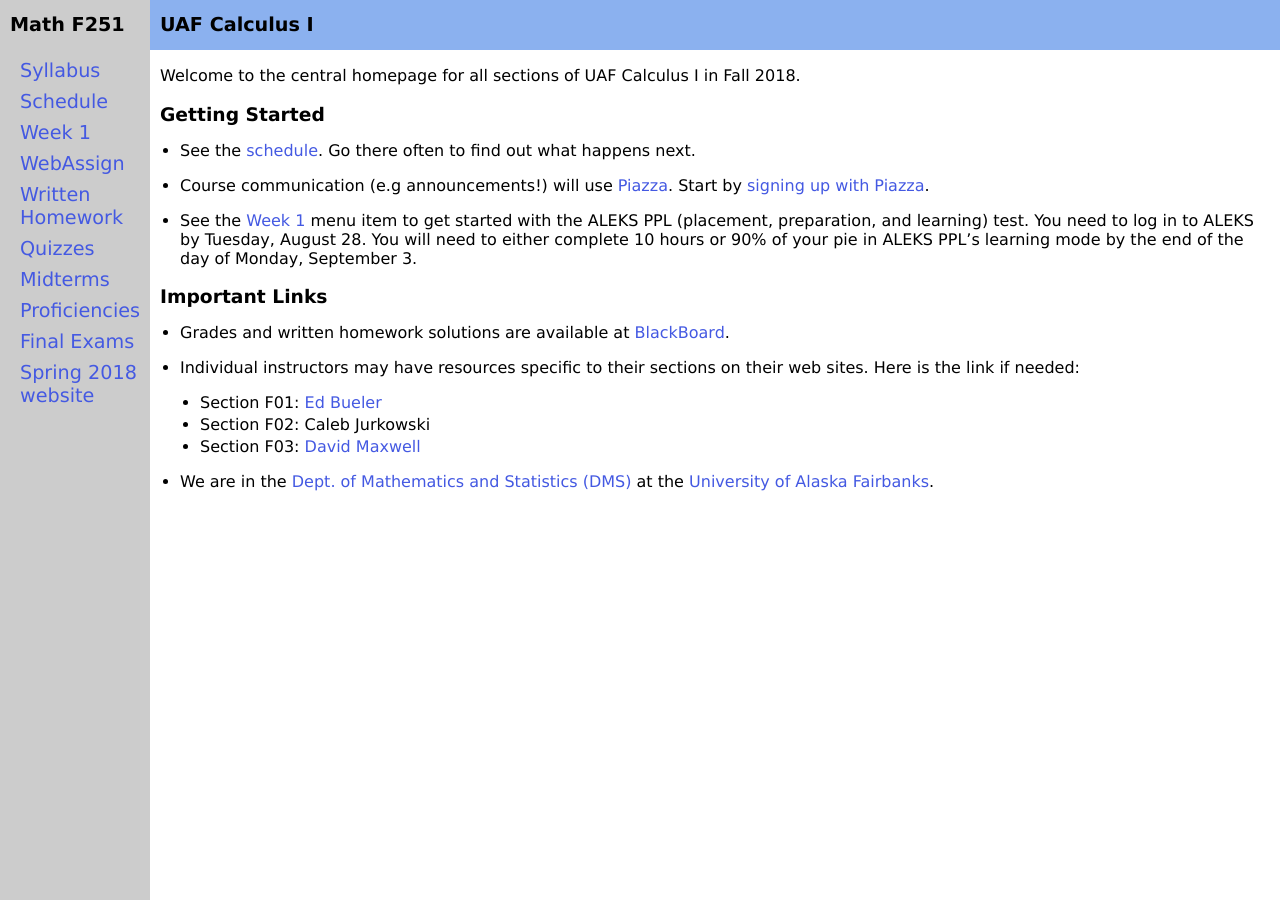
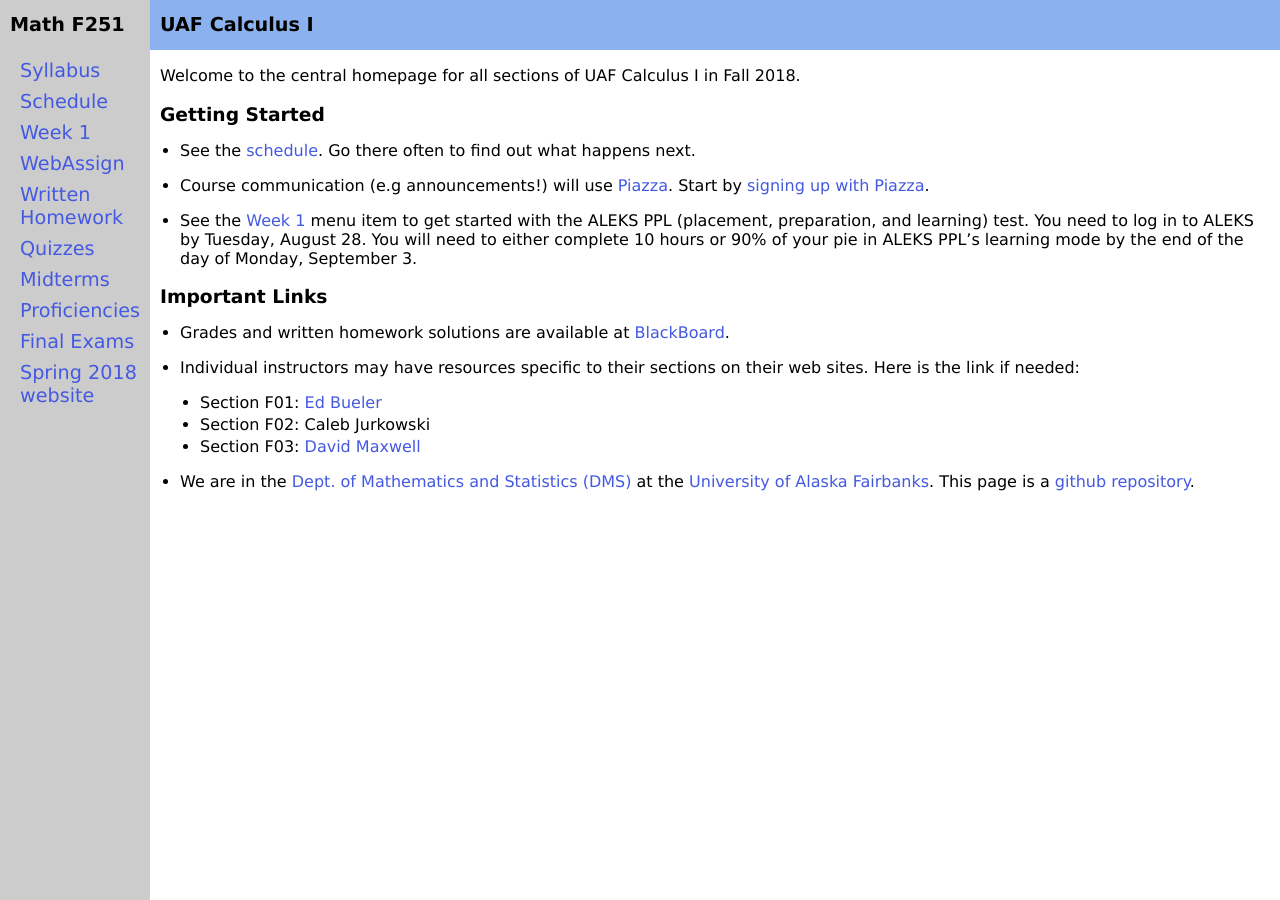
Before and after one commit to uaf-math/calc1, a Jekyll site: the page built from index.md, in a window 1280 px wide. Built offline with Jekyll 4.4.1, drawn with Linux system fonts in a browser that asks for light colours.

Commit message:
now there are two-way links to the github repo, just for convenience

```diff
--- a/index.md
+++ b/index.md
@@ -23,4 +23,4 @@ Welcome to the central homepage for all sections of UAF Calculus I in Fall 2018.
 	- Section F02: Caleb Jurkowski
 	- Section F03: [David Maxwell](http://damaxwell.github.io)
 
-* We are in the [Dept. of Mathematics and Statistics (DMS)](http://www.uaf.edu/dms/) at the [University of Alaska Fairbanks](http://www.uaf.edu/).
+* We are in the [Dept. of Mathematics and Statistics (DMS)](http://www.uaf.edu/dms/) at the [University of Alaska Fairbanks](http://www.uaf.edu/).  This page is a [github repository](https://github.com/uaf-math251/uaf-math251.github.io).
```
